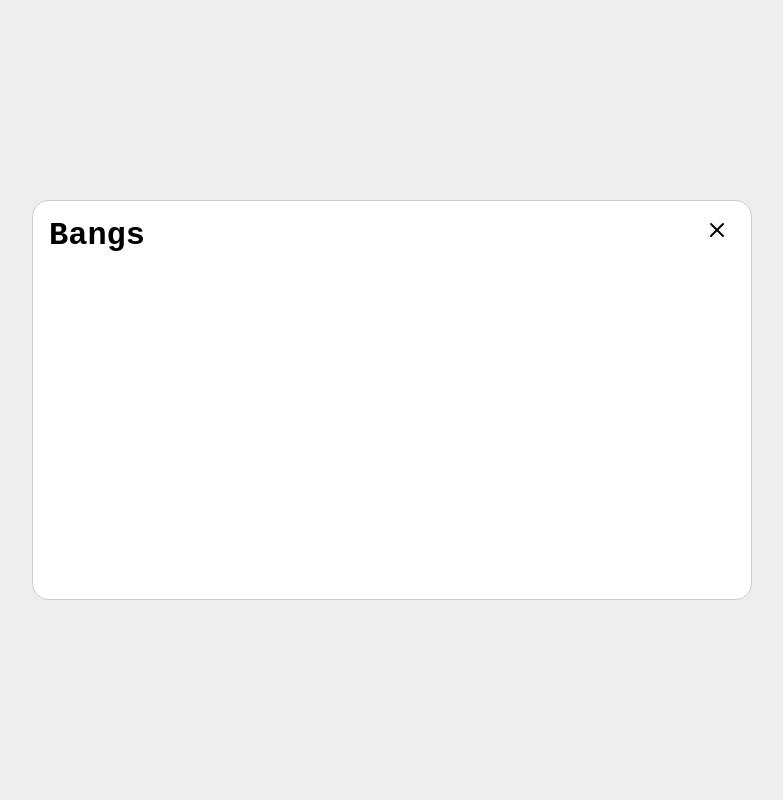
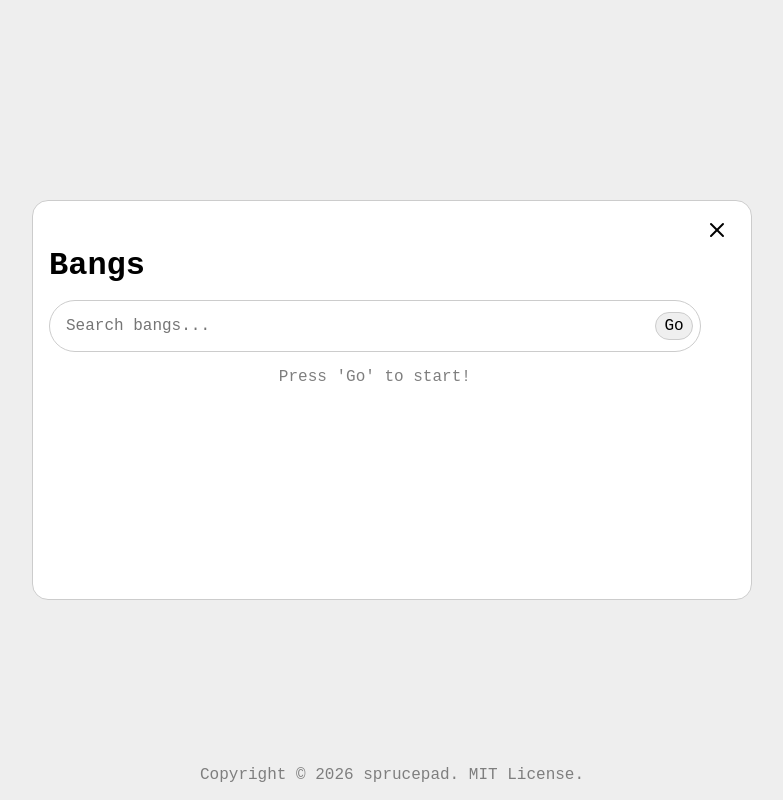
Before and after one commit to sprucepad/searchpad, a website built with Vite: page index.html in a window 1280 px wide. Both pictures are taken after a click on the button "Bangs". Shown: the whole page, without its empty margins (248-1031 px from the left). Built offline with nearby package versions, Linux system fonts and the light colour scheme.

Commit message:
feat: add bang search

```diff
--- a/src/page.ts
+++ b/src/page.ts
@@ -3,6 +3,7 @@ import searchIcon from "./assets/search.svg?raw";
 import xIcon from "./assets/x.svg?raw";
 import clipboardIcon from "./assets/clipboard.svg?raw";
 import clipboardCheckIcon from "./assets/clipboard-check.svg?raw";
+import bangs from "./bangs.json";
 
 export default function createPage() {
   const theme = localStorage.getItem("theme") ?? "auto";
@@ -43,7 +44,21 @@ export default function createPage() {
       </button>
 
       <div class="content">
-        <h1>Bangs</h1>
+        <h1 class="content-title">Bangs</h1>
+
+        <form id="search-bangs">
+          <label class="search bangs">
+            <input
+              class="input bang-search-input"
+              placeholder="Search bangs..."
+            />
+            <button class="button search-button" type="submit">Go</button>
+          </label>
+        </form>
+
+        <div class="results" id="bang-results">
+          <p>Press 'Go' to start!</p>
+        </div>
       </div>
     </dialog>
 
@@ -111,6 +126,8 @@ export default function createPage() {
         </div>
       </div>
     </dialog>
+
+    <p class="copyright">Copyright &copy; 2026 sprucepad. MIT License.</p>
   `;
 
   const searchForm = document.getElementById("search-form");
@@ -151,4 +168,27 @@ export default function createPage() {
       copyButton.innerHTML = clipboardIcon;
     }, 2500);
   });
+
+  const bangSearch = document.getElementById("search-bangs");
+  const results = document.getElementById("bang-results");
+  bangSearch?.addEventListener("submit", (e) => {
+    e.preventDefault();
+    if (!results) return;
+
+    const val =
+      bangSearch.querySelector("input")?.value.toLowerCase().trim() ?? "";
+    const filteredBangs = bangs.filter(
+      (b) => b.t.includes(val) || b.s.includes(val),
+    );
+    results.innerHTML = filteredBangs
+      .map(
+        (bang) => `
+          <div class="bang">
+            <p class="bang-name">${bang.s}</p>
+            <p class="bang-id">!${bang.t}</p>
+          </div>
+        `,
+      )
+      .join("");
+  });
 }
--- a/src/style.css
+++ b/src/style.css
@@ -56,9 +56,15 @@
   padding-inline: 3rem;
 }
 
-.setup-input {
+.setup-input,
+.bang-search-input {
   padding: 1rem;
   padding-inline-end: 3rem;
+}
+
+.bangs,
+.bang-search-input {
+  width: 100%;
 }
 
 .search svg {
@@ -122,6 +128,7 @@
 }
 
 .content {
+  width: 95%;
   float: left;
 }
 
@@ -134,3 +141,34 @@
 .copy {
   position: relative;
 }
+
+.results {
+  margin-top: 1rem;
+  display: grid;
+  grid-template-columns: 1fr 1fr;
+}
+
+.results > p {
+  grid-column: span 2;
+  text-align: center;
+  opacity: 50%;
+}
+
+.bang {
+  overflow: scroll;
+  padding: 0.5rem;
+}
+
+.bang-name {
+  font-weight: bold;
+  font-style: italic;
+  margin-bottom: 0.5rem;
+}
+
+.copyright {
+  opacity: 50%;
+  position: absolute;
+  left: 50%;
+  bottom: 1rem;
+  translate: -50% 0;
+}
```
